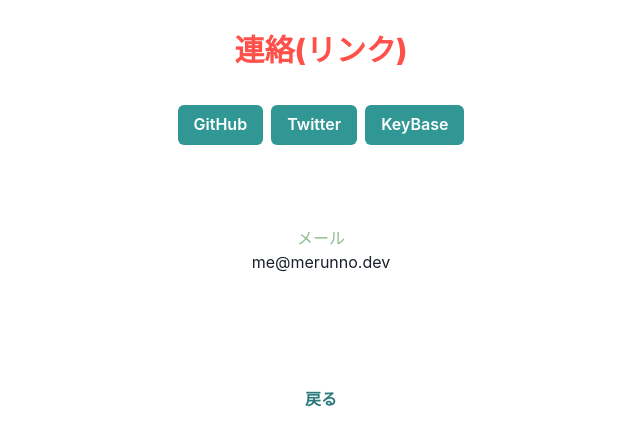
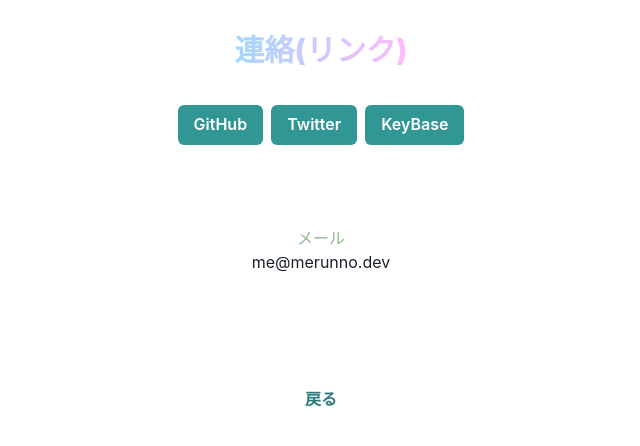
Before and after one commit to shun-shobon/merunno.dev, a Next.js app: page /contects in a window 1280 px wide. Shown: the top 446 px of the page, without its empty margins (319-959 px from the left). Built offline with nearby package versions, Linux system fonts and the light colour scheme.

Commit message:
やっぱ色統一

```diff
--- a/src/pages/about_me.tsx
+++ b/src/pages/about_me.tsx
@@ -23,7 +23,7 @@
       <div className={'title'}>
         <Circle w='100%' h='100px'>
           <Text
-            bgGradient='linear(to-l, #FF504A, #FF504A)'
+            bgGradient='linear(to-l, #FFBAFC, #A3D7FF)'
             bgClip='text'
             fontSize='3xl'
             fontWeight='extrabold'
--- a/src/pages/contects.tsx
+++ b/src/pages/contects.tsx
@@ -24,7 +24,7 @@
         <div className={'title'}>
           <Circle w='100%' h='100px'>
             <Text
-              bgGradient='linear(to-l, #FF504A, #FF504A)'
+              bgGradient='linear(to-l, #FFBAFC, #A3D7FF)'
               bgClip='text'
               fontSize='3xl'
               fontWeight='extrabold'
```
